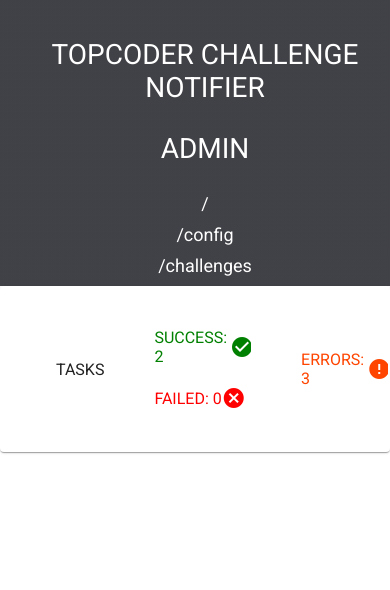
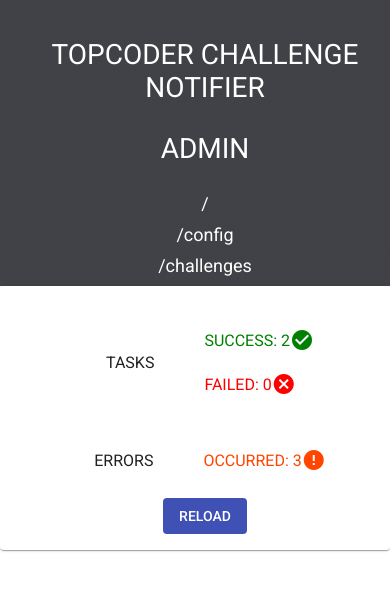
Before and after one commit to charan2628/TopCoderChallengeNotifierFrontend, an Angular app: page /dashboard in a window 390 px wide. Shown: the top 590 px of the page. Built offline with nearby package versions, Linux system fonts and the light colour scheme; sample sign-in values are in the browser's storage.

Commit message:
Mobile Layout set for status section

```diff
--- a/src/app/dashboard/root/root.component.css
+++ b/src/app/dashboard/root/root.component.css
@@ -1,8 +1,19 @@
-.server-status mat-card {
-    list-style-type: none;
-    display: flex;
-    flex-direction: row;
-    align-items: center;
+@media(min-width: 801px) {
+    .server-status mat-card {
+        list-style-type: none;
+        display: flex;
+        flex-direction: row;
+        align-items: center;
+    }
+}
+
+@media(max-width: 800px) {
+    .server-status mat-card {
+        list-style-type: none;
+        display: flex;
+        flex-direction: column;
+        align-items: center;
+    }
 }
 
 .server-status ul li {
--- a/src/app/dashboard/root/root.component.html
+++ b/src/app/dashboard/root/root.component.html
@@ -13,7 +13,11 @@
             </div>
             <div class="errors">
                 <ul>
-                    <li style="color: orangered;">ERRORS: {{serverStatus.errors}} <mat-icon>error</mat-icon></li>
+                    <li>ERRORS
+                        <ul>
+                            <li style="color: orangered;">OCCURRED: {{serverStatus.errors}} <mat-icon>error</mat-icon></li>
+                        </ul>
+                    </li>
                 </ul>
             </div>
             <div class="reload">
```
